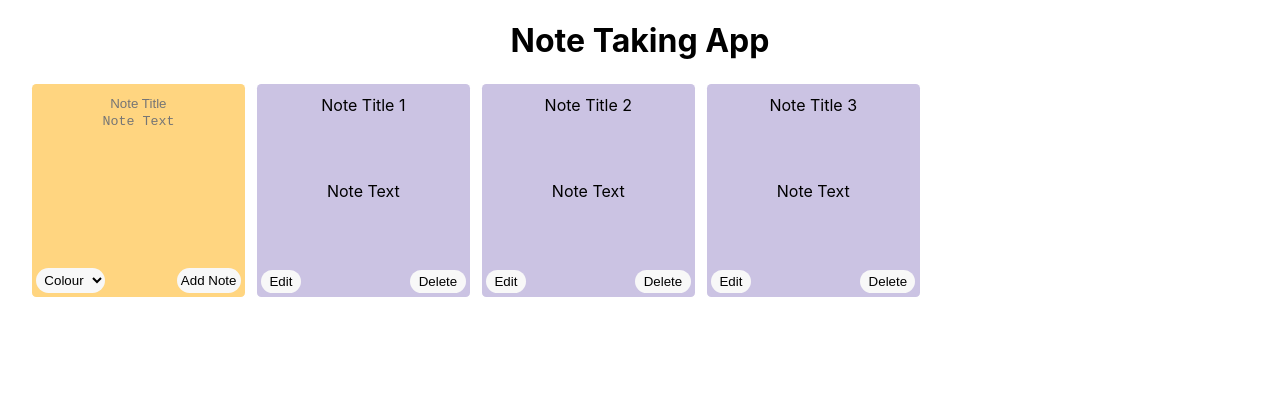
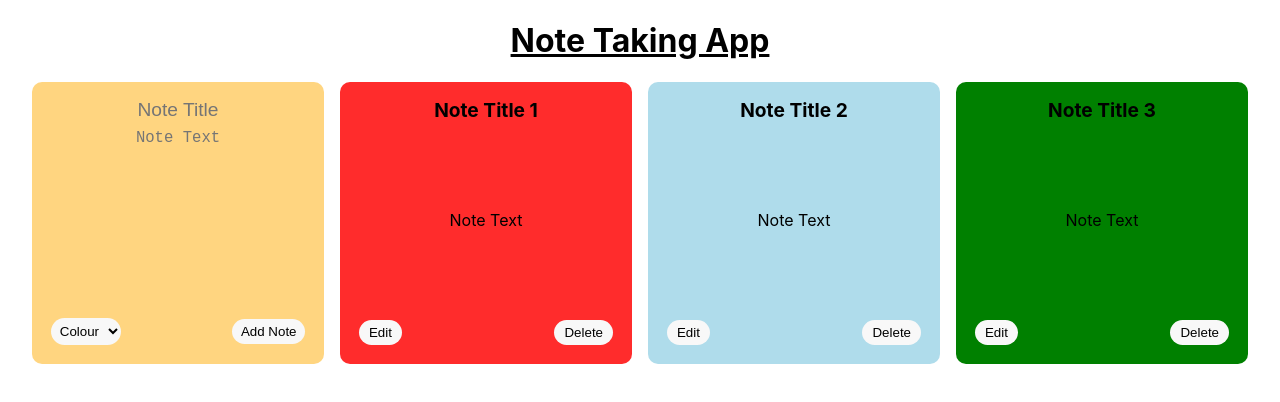
Before and after one commit to Josholeary/RWAT-C19381781, a React (Create React App) app in the folder Lab1/Prob2/note-app/: page / in a window 1280 px wide. Shown: the top 402 px of the page. Built offline with nearby package versions, Linux system fonts and the light colour scheme.

Commit message:
Implemented colour selection for notes

```diff
--- a/Lab1/Prob2/note-app/src/App.js
+++ b/Lab1/Prob2/note-app/src/App.js
@@ -14,13 +14,13 @@ const App = () => {
     id: nanoid(),
     noteTitle: "Note Title 2",
     noteText: "Note Text",
-    noteColour: "green"
+    noteColour: "blue"
   },
   {
     id: nanoid(),
     noteTitle: "Note Title 3",
     noteText: "Note Text",
-    noteColour: "blue"
+    noteColour: "green"
   }
 ]);
 
@@ -32,6 +32,7 @@ const App = () => {
         noteColour: colour
       }
       const notesArr = [...notes, newNote];
+      console.log(notesArr);
       setNotes(notesArr);
   }
 
--- a/Lab1/Prob2/note-app/src/components/AddNote.js
+++ b/Lab1/Prob2/note-app/src/components/AddNote.js
@@ -34,7 +34,7 @@ const AddNote = ({saveNoteHandler}) => {
 
             <div className="noteControls">
 
-                <select className="colorSel" id="color" onChange={colourHandler} name="color">
+                <select className="colorSel" id="color" value={noteColour} onChange={colourHandler} name="noteColor">
                     <option value="" selected disabled>Colour</option>
                     <option value="red">Red</option>
                     <option value="green">Green</option>
--- a/Lab1/Prob2/note-app/src/components/Note.js
+++ b/Lab1/Prob2/note-app/src/components/Note.js
@@ -1,7 +1,7 @@
-const Note = ({id, noteTitle, noteText, deleteNoteHandler}) => {
-
+const Note = ({id, noteTitle, noteText, noteColour, deleteNoteHandler}) => {
     return (
-            <div className="note">
+            <div>
+                <div className= { noteColour==="red" ? 'note red-Note' : 'none' }>
                     <div className="noteTitle"> {noteTitle} </div>
                     <div className ="NoteText">
                         <span> {noteText} </span>
@@ -11,6 +11,28 @@ const Note = ({id, noteTitle, noteText, deleteNoteHandler}) => {
                         <button className="delete" onClick={()=> deleteNoteHandler(id)}>Delete</button>
                     </div>
                 </div>
+                <div className= { noteColour==="green" ? 'note green-Note' : 'none'  }>
+                    <div className="noteTitle"> {noteTitle} </div>
+                        <div className ="NoteText">
+                            <span> {noteText} </span>
+                        </div>
+                        <div className="noteControls">
+                            <button className="edit">Edit</button>
+                            <button className="delete" onClick={()=> deleteNoteHandler(id)}>Delete</button>
+                        </div>
+                </div>
+                <div className= { noteColour==="blue" ? 'note blue-Note' : 'none'  }>
+                    <div className="noteTitle"> {noteTitle} </div>
+                        <div className ="NoteText">
+                            <span> {noteText} </span>
+                        </div>
+                        <div className="noteControls">
+                            <button className="edit">Edit</button>
+                            <button className="delete" onClick={()=> deleteNoteHandler(id)}>Delete</button>
+                        </div>
+                </div>
+            </div>
+
     )
 }
 
--- a/Lab1/Prob2/note-app/src/index.css
+++ b/Lab1/Prob2/note-app/src/index.css
@@ -21,19 +21,23 @@ code {
 
 h1 {
   text-align: center;
+  text-decoration: underline;
 }
 
 .note {
-  background-color: #CBC3E3;
-  display: flex;
-  flex-direction: column;
-  justify-content: space-between;
-  border-radius: 2%;
+	border-radius: 10px;
+	padding: 1rem;
+	min-height: 250px;
+	display: flex;
+	flex-direction: column;
+	justify-content: space-between;
+	white-space: pre-wrap;
   text-align: center;
-  padding: 1%;
-  padding-top: 5%;
-  margin-top: 1%;
-  min-height: 120px;
+}
+
+.noteTitle {
+  font-weight: bold;
+  font-size: 120%;
 }
 
 .note.add-note {
@@ -45,6 +49,7 @@ input[type="text"]
   border: none;
   background-color: transparent;
   text-align: center;
+  font-size: 120%;
 }
 
 textarea {
@@ -52,6 +57,7 @@ textarea {
   background-color: transparent;
   resize: none;
   text-align: center;
+  font-size: 120%;
 }
 
 .add {
@@ -76,14 +82,14 @@ textarea {
 
 .all-notes {
   display: grid;
-  grid-gap: 1%;
-  grid-template-columns: repeat(auto-fit, 17.5%);
+	grid-gap: 1rem;
+	grid-template-columns: repeat(auto-fill,minmax(250px, 1fr));
 }
 
 .noteControls {
-  text-align: center;
   display: flex;
-  justify-content: space-between;
+	align-items: center;
+	justify-content: space-between;
 }
 
 .edit {
@@ -113,3 +119,19 @@ textarea {
 .delete:hover {
   background-color: #d3d3d3;
 }
+
+.note.red-Note {
+  background-color: #ff2c2c
+}
+
+.note.blue-Note {
+  background-color: #afdceb;
+}
+
+.note.green-Note {
+  background-color: green;
+}
+
+.none {
+  display: none;
+}
```
Lines whose indentation alone changed are shown as unchanged.
